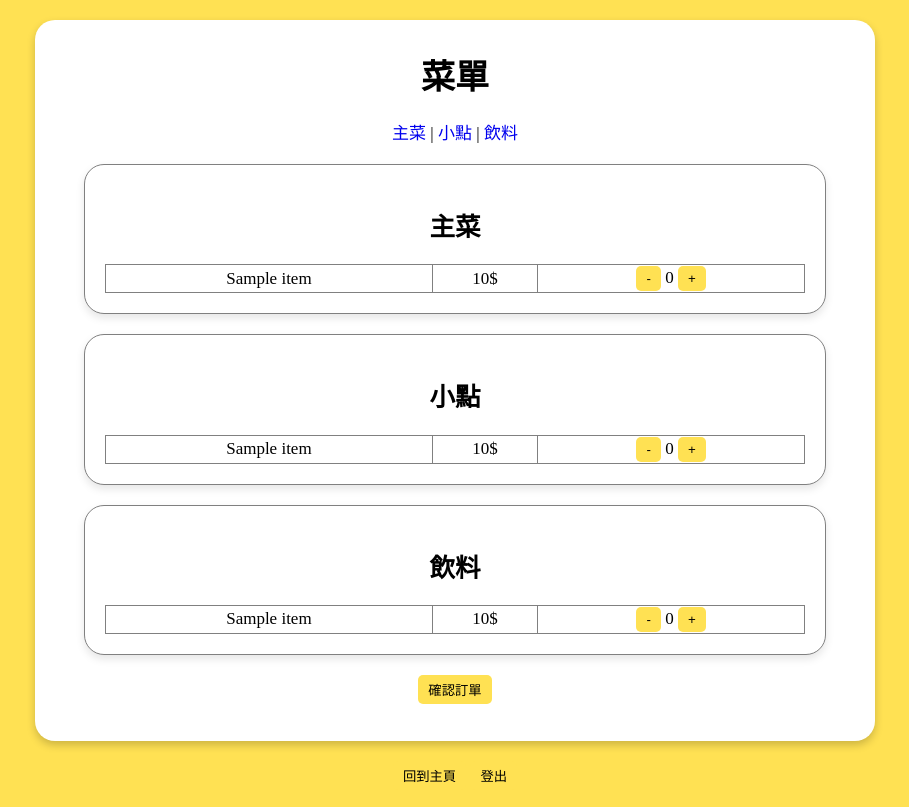
After one commit to dreamaker0224/FinalReport, a Flask app: template templates/C_商家菜單.html in a window 1280 px wide. The commit adds this page. Shown: the whole page, without its empty margins (185-1094 px from the left). Run offline with Flask 3, Linux system fonts and the light colour scheme; the template is opened without the code that fills it: most values are stand-ins (such as "Sample title", 1, 10 or a date in 2020).

Commit message:
顧客一些功能

```diff
--- a/app.py
+++ b/app.py
@@ -96,3 +96,60 @@ def Search():
 def test():
     a = 10
     return a
+
+# -------------------------------------------------顧客---------------------------------------------------------------------
+@app.route('/C_商家菜單', methods=['GET'])
+def Cg1():
+    store_name = request.args.get('store_name')
+    result = db.CGetStoreId(store_name)
+    store_id = result['store_id']
+    session['store_id'] = store_id
+    main = db.CGetList()
+    snacks =db.CGetList3()
+    drinks =db.CGetList4()
+    data =db.CGetList5()
+    return render_template('/C_商家菜單.html', main=main, snacks=snacks, drinks=drinks, data=data,store_id=store_id)
+@app.route('/C_訂單確認', methods=['POST'])
+def COrderConfirmation():
+    items = request.form
+    customer_id = session.get('customer_id')
+    store_id = session.get('store_id')
+    created_at = datetime.now().strftime('%Y-%m-%d %H:%M:%S')  # 訂單建立時間
+
+    # 先新增訂單到 orders 表
+    db.CAddToList2(customer_id, created_at, store_id)
+
+    # 獲取顧客最新的訂單 ID
+    order_id =db.CGetLatestOrderId(customer_id)
+
+    # 處理訂單的每一項商品
+    order_details = {item: int(quantity) for item, quantity in items.items() if item.startswith('item_')}
+    for item_id, quantity in order_details.items():
+        item_id = item_id.replace('item_', '')
+        price = db.CGetItemPrice(item_id)  # 假設有函數取得商品價格
+        db.CAddOrderItem(order_id, item_id, quantity, price)  # 將商品加入 order_items 表
+
+    # 計算訂單總金額
+    total_amount =db.CCalculateTotalAmount(order_id)
+
+    # 傳遞訂單數據和總金額
+    data =db.CGetList6(order_id)
+    return render_template('C_訂單確認.html', order_details=order_details, data=data, total_amount=total_amount)
+
+@app.route("/C_payaddress")
+def Cg5():
+    customer_id = session.get('customer_id')
+    order_id =db.CGetLatestOrderId(customer_id)
+    total_amount = db.CCalculateTotalAmount(order_id)
+    db.CUpdateToList(total_amount,order_id)
+    address=db.CAddress(customer_id)
+    return render_template('/C_確認付款方式.html',total_amount=total_amount,address=address)
+
+@app.route("/C_delete")
+def Cdelete():
+    customer_id = session.get('customer_id')
+    order_id =db.CGetLatestOrderId(customer_id)
+    db.CDelete2(order_id)
+    db.CDelete(order_id)
+    return redirect('/')
+# -------------------------------------------------顧客---------------------------------------------------------------------
--- /dev/null
+++ b/templates/C_商家菜單.html
@@ -0,0 +1,193 @@
+<!DOCTYPE html>
+<html>
+<head>
+<meta charset="utf-8">
+<title>顧客菜單</title>
+<style type="text/css">
+body {
+  font-size: 17px;
+  font-family: 標楷體;
+  background-color: #FFE153;
+  margin: 0; /* 去除預設邊距 */
+}
+h1 {
+  text-align: center;
+  margin: 0; /* 緊貼頂部 */
+  padding: 10px;
+}
+#header {
+  position: sticky; /* 讓 header 在滑動時固定 */
+  top: 0;
+  z-index: 1000;
+}
+#menu {
+  margin: 10px auto;
+  text-align: center;
+}
+#container {
+  background-color: white;
+  width: 800px;
+  margin: 20px auto;
+  padding: 20px;
+  position: relative;
+  border-radius: 20px;
+  box-shadow: 0 4px 8px rgba(0, 0, 0, 0.2);
+}
+.menu-section {
+  background-color: #FFF;
+  margin: 20px auto;
+  padding: 20px;
+  border-radius: 20px;
+  box-shadow: 0 4px 8px rgba(0, 0, 0, 0.1);
+  width: 700px;
+  border: 1px solid gray; /* 加上灰色邊框 */
+}
+.menu-section h2 {
+  text-align: center;
+}
+table {
+  margin: 0 auto;
+  text-align: center;
+  border-collapse: collapse;
+}
+button {
+  padding: 5px 10px;
+  border: none;
+  background-color: #FFE153;
+  cursor: pointer;
+  border-radius: 5px;
+}
+button:hover {
+  background-color: #FFD700;
+}
+</style>
+<script type="text/javascript">
+const quantities = {};
+
+// 更新數量顯示
+function updateNumber(button) {
+  const itemId = button.getAttribute("data-id");
+  const display = document.querySelector(`span[data-id="${itemId}"]`);
+  display.textContent = quantities[itemId] || 0;
+}
+
+// 減少數量
+function decrease(button) {
+  const itemId = button.getAttribute("data-id");
+  if (!quantities[itemId]) quantities[itemId] = 0;
+  if (quantities[itemId] > 0) quantities[itemId]--;
+  updateNumber(button);
+}
+
+// 增加數量
+function increase(button) {
+  const itemId = button.getAttribute("data-id");
+  if (!quantities[itemId]) quantities[itemId] = 0;
+  quantities[itemId]++;
+  updateNumber(button);
+}
+
+// 提交訂單
+function submitOrder() {
+  // 創建一個表單並將數量放入
+  const form = document.createElement('form');
+  form.method = 'POST';
+  form.action = '/C_訂單確認';  // 提交到訂單確認頁面
+
+  // 遍歷所有菜品的數量並創建隱藏的輸入框
+  for (const itemId in quantities) {
+    const input = document.createElement('input');
+    input.type = 'hidden';
+    input.name = `item_${itemId}`;
+    input.value = quantities[itemId];
+    form.appendChild(input);
+  }
+
+  document.body.appendChild(form);
+  form.submit();  // 提交表單
+}
+</script>
+</head>
+<body>
+
+
+<div id="container">
+<h1>菜單</h1>
+<div id="header">
+
+  <div id="menu">
+    <a href="#main" style="text-decoration: none;">主菜</a> |
+    <a href="#snacks" style="text-decoration: none;">小點</a> |
+    <a href="#drinks" style="text-decoration: none;">飲料</a>
+  </div>
+</div>
+<!-- 主菜區域 -->
+<div class="menu-section" id="main">
+  <h2>主菜</h2>
+  <table border="1" width="100%">
+    {% for item in main %}
+    <tr>
+      <td>{{ item.item_name }}</td>
+      <td>{{ item.price }}$</td>
+      <td>
+        <div class="container">
+          <button onclick="decrease(this)" data-id="{{ item.item_id }}">-</button>
+          <span class="number" data-id="{{ item.item_id }}">0</span>
+          <button onclick="increase(this)" data-id="{{ item.item_id }}">+</button>
+        </div>
+      </td>
+    </tr>
+    {% endfor %}
+  </table>
+</div>
+
+<!-- 小點區域 -->
+<div class="menu-section" id="snacks">
+  <h2>小點</h2>
+  <table border="1" width="100%">
+    {% for item in snacks %}
+    <tr>
+      <td>{{ item.item_name }}</td>
+      <td>{{ item.price }}$</td>
+      <td>
+        <div class="container">
+          <button onclick="decrease(this)" data-id="{{ item.item_id }}">-</button>
+          <span class="number" data-id="{{ item.item_id }}">0</span>
+          <button onclick="increase(this)" data-id="{{ item.item_id }}">+</button>
+        </div>
+      </td>
+    </tr>
+    {% endfor %}
+  </table>
+</div>
+
+<!-- 飲料區域 -->
+<div class="menu-section" id="drinks">
+  <h2>飲料</h2>
+  <table border="1" width="100%">
+    {% for item in drinks %}
+    <tr>
+      <td>{{ item.item_name }}</td>
+      <td>{{ item.price }}$</td>
+      <td>
+        <div class="container">
+          <button onclick="decrease(this)" data-id="{{ item.item_id }}">-</button>
+          <span class="number" data-id="{{ item.item_id }}">0</span>
+          <button onclick="increase(this)" data-id="{{ item.item_id }}">+</button>
+        </div>
+      </td>
+    </tr>
+    {% endfor %}
+  </table>
+</div>
+
+<p style="text-align: center;">
+  <button onclick="submitOrder()">確認訂單</button>
+</p>
+</div>
+<p style="text-align: center;">
+  <a href="/" style="text-decoration: none;"><button>回到主頁</button></a>
+  <a href="/logout" style="text-decoration: none;"><button>登出</button></a>
+</p>
+</body>
+</html>
--- a/templates/storelist.html
+++ b/templates/storelist.html
@@ -12,7 +12,9 @@
       <div class="store-list">
         <div class="store">
           <div class="store-img">
+			<a href="{{ url_for('Cg1') }}?store_name=好好吃">
               <img src="{{ url_for('static', filename='/img/split.jpg') }}"/>
+			</a>
           </div>
           <div class="store-info">
             <h3>商店名稱</h3>
```
Also changed, not shown: dbUtils.py (+90 -0 lines), templates/C_確認付款方式.html (added, +102 -0 lines), templates/C_訂單確認.html (added, +106 -0 lines), templates/C_首頁.html (added, +127 -0 lines).
